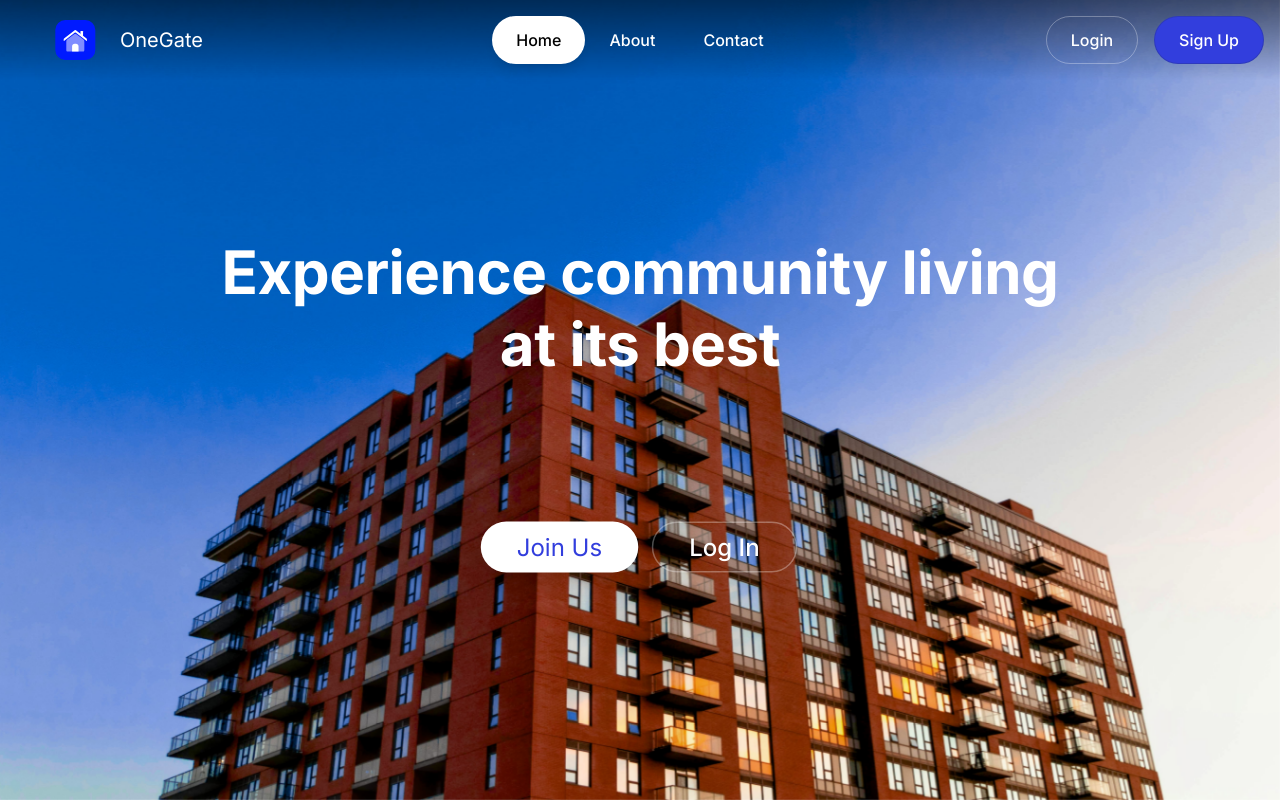
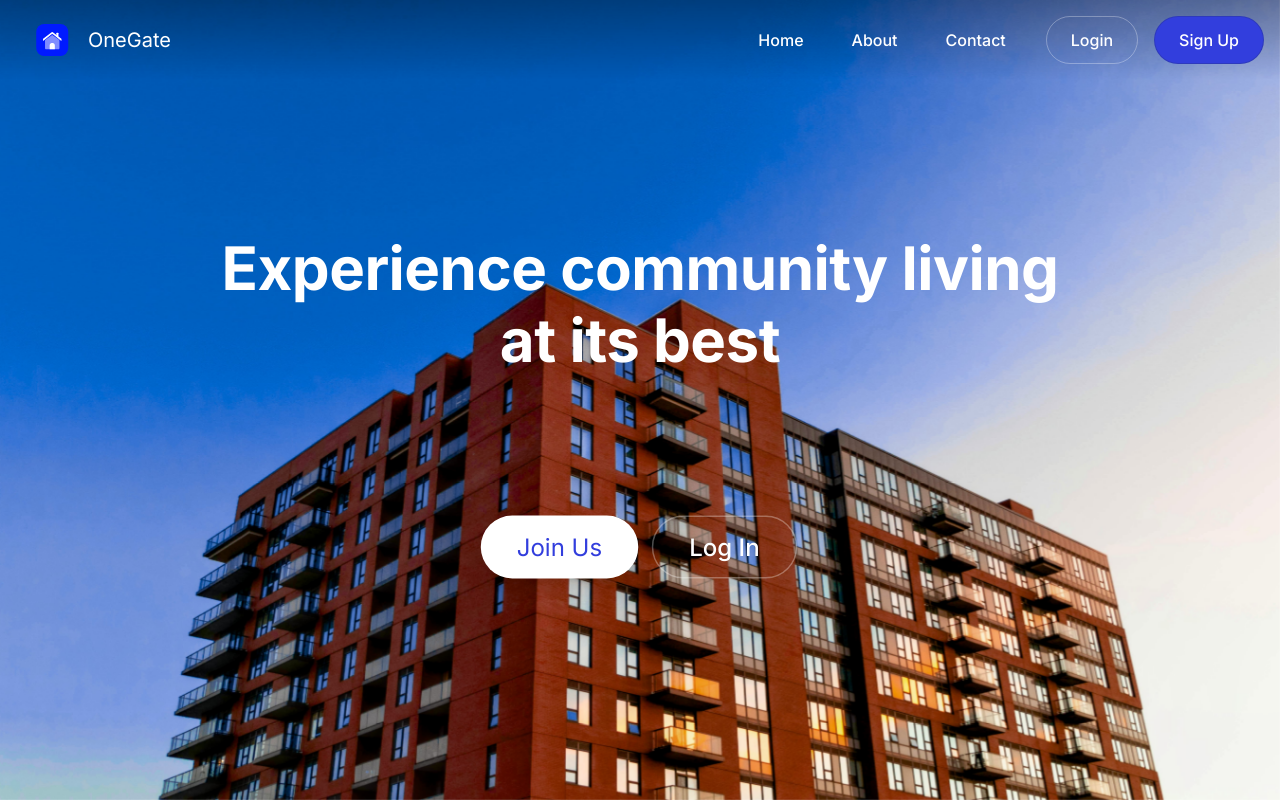
Before and after one commit to SalDev1/IBM_OneGate, a React (Vite) app: page / in a window 1280 px wide. Shown: the top 802 px of the page. Built offline with nearby package versions, Linux system fonts and the light colour scheme.

Commit message:
AppBar Refresh

```diff
--- a/src/components/NavBar.tsx
+++ b/src/components/NavBar.tsx
@@ -1,4 +1,4 @@
-import React from "react";
+import Logo from "../assets/logo.svg";
 import { useLocation } from "react-router-dom";
 import Button from "./button";
 import Header from "../components/header";
@@ -13,35 +13,37 @@ const NavBar = () => {
     { label: "Contact", href: "/contact" },
   ];
 
-  const centerAppBarItems = (
-    <div className="hidden md:flex">
+  const textColor = transparent ? "text-white" : "text-accent";
+
+  const leadingItems = [
+    <Button variant="icon" icon={<img src={Logo} className="h-8" />}>
+      <p className={`text-xl ${textColor}`}>{"OneGate"}</p>
+    </Button>,
+  ];
+
+  const trailingItems = [
+    <div className="hidden md:flex gap-8 mx-8">
       {links.map((link, index) => (
-        <Button href={link.href} key={index} indicateActive>
+        <Button variant="icon" href={link.href} key={index}>
           {link.label}
         </Button>
       ))}
-    </div>
-  );
-
-  const trailingAppBarItems = [
-    <Button href="/login" variant="primary">
+    </div>,
+    <Button href="/login" variant={transparent ? "lightBorder" : undefined}>
+      Login
+    </Button>,
+    <Button href="/login" variant="primary" className="ml-4">
       Sign Up
-    </Button>,
-    <Button href="/login" className={transparent ? "lightBorder" : ""}>
-      Login
     </Button>,
   ];
 
   return (
-    <>
-     <Header
-        transparent={transparent}
-        title="OneGate"
-        centerItems={centerAppBarItems}
-        trailingItems={trailingAppBarItems}
-      />
-    </>
-  )
-}
+    <Header
+      transparent={transparent}
+      leading={leadingItems}
+      trailing={trailingItems}
+    ></Header>
+  );
+};
 
 export default NavBar;
--- a/src/components/button.tsx
+++ b/src/components/button.tsx
@@ -8,7 +8,13 @@ type ButtonProps = {
   indicateActive?: boolean;
 } & React.HTMLAttributes<HTMLButtonElement>;
 
-type ButtonVariant = "primary" | "icon" | "secondary" | "inactive" | "active";
+type ButtonVariant =
+  | "primary"
+  | "icon"
+  | "secondary"
+  | "inactive"
+  | "active"
+  | "lightBorder";
 
 export default function Button({
   variant,
--- a/src/components/header.tsx
+++ b/src/components/header.tsx
@@ -1,55 +1,79 @@
-import { Box, AppBar, Toolbar, IconButton } from "@mui/material";
-import Logo from "../assets/logo.svg";
 import Button from "./button";
-import { useParams } from "react-router-dom";
+import { GrMenu as MenuIcon } from "react-icons/gr";
 
-type ThemedAppBarProps = {
-  title: string;
-  centerItems?: React.ReactNode;
-  trailingItems?: React.ReactNode;
+type AppBarProps = {
+  title?: string;
+  children?: React.ReactNode;
+  leading?: React.ReactNode;
+  trailing?: React.ReactNode;
   transparent?: boolean;
 };
 
-function ButtonToggleMenu() {
-  return <IconButton></IconButton>;
-}
-
-type ButtonHomeProps = { title?: string; transparent?: boolean };
-
-function ButtonHome({ title, transparent }: ButtonHomeProps) {
-  let textStyles =
-    "text-xl hidden md:flex " + (transparent ? "text-white" : "text-[#323EDD]");
-
+function ToggleButton() {
   return (
-    <Button variant="icon" icon={<img src={Logo} />}>
-      <p className={textStyles}>{title}</p>
-    </Button>
+    <Button
+      className="md:hidden"
+      variant="icon"
+      icon={<MenuIcon className="w-6 h-6" />}
+      onClick={() => {}}
+    />
   );
 }
 
-const ThemedAppBar: React.FC<ThemedAppBarProps> = ({
-  title,
-  trailingItems,
-  centerItems,
-  transparent,
-}) => {
+const styles = {
+  header: "flex p-4",
+  aside: "flex flex-grow basis-0 min-w-0",
+  title: "text-xl text-accent",
+  nav: "flex items-center justify-center",
+  section: "flex flex-grow basis-0 min-w-0 justify-end",
+  position: {
+    fixed: "fixed top-0 z-10 w-screen text-white",
+    sticky: "sticky top-0",
+  },
+  background: {
+    material: "backdrop-blur-xl bg-white/60 border-b border-slate-200 shadow",
+    shadow: "bg-gradient-to-b from-black/30 to-black/0",
+  },
+};
 
-  const containerStyles =
-    "top-0 p-4 z-10 w-full grid sm:grid-cols-2 md:grid-cols-3 grid-rows-1 " +
-    (transparent
-      ? "fixed shadow-bg text-white "
-      : "sticky backdrop-blur-xl backdrop-saturate-150 shadow-lg border-b border-slate-300 bg-white/70");
+export default function AppBar(props: AppBarProps) {
+  const positionStyles = props.transparent
+    ? `${styles.position.fixed} ${styles.background.shadow}`
+    : `${styles.position.sticky} ${styles.background.material}`;
 
   return (
-    <header className={containerStyles}>
-      <aside className="flex">
-        <ButtonToggleMenu />
-        <ButtonHome title={title} transparent={transparent} />
+    <header className={`${styles.header} ${positionStyles}`}>
+      <aside className={styles.aside}>
+        <ToggleButton />
+        {props.leading}
+        <p className={styles.title}>{props.title}</p>
       </aside>
-      <nav className="hidden md:flex justify-center ">{centerItems}</nav>
-      <section className="flex gap-4 flex-row-reverse">{trailingItems}</section>
+      <nav className={styles.nav}>{props.children}</nav>
+      <section className={styles.section}>{props.trailing}</section>
     </header>
   );
-};
+}
 
-export default ThemedAppBar;
+// const ThemedAppBar: React.FC<AppBarProps> = ({
+//   title,
+//   trailingItems,
+//   centerItems,
+//   transparent,
+// }) => {
+//   const containerStyles =
+//     "top-0 p-4 z-10 w-full grid sm:grid-cols-2 md:grid-cols-3 grid-rows-1 " +
+//     (transparent
+//       ? "fixed shadow-bg text-white "
+//       : "sticky backdrop-blur-xl backdrop-saturate-150 shadow-lg border-b border-slate-300 bg-white/70");
+
+//   return (
+//     <header className={containerStyles}>
+//       <aside className="flex">
+//         <ButtonToggleMenu />
+//         <ButtonHome title={title} transparent={transparent} />
+//       </aside>
+//       <nav className="hidden md:flex justify-center ">{centerItems}</nav>
+//       <section className="flex gap-4 flex-row-reverse">{trailingItems}</section>
+//     </header>
+//   );
+// };
--- a/src/index.css
+++ b/src/index.css
@@ -14,14 +14,14 @@
 
 button,
 .button {
-  @apply flex p-1 items-center md:px-6 font-medium;
+  @apply flex p-2 items-center px-6 font-medium;
   @apply border border-slate-800/20 hover:bg-slate-800/10;
   @apply rounded-full transition-all;
   &.primary {
     @apply text-white bg-[#323EDD];
   }
   &.icon {
-    @apply border-none md:px-2;
+    @apply border-none px-2;
   }
   &.lightBorder {
     @apply border-white/30;
@@ -55,22 +55,20 @@ button,
   filter: progid:DXImageTransform.Microsoft.gradient(startColorstr="#000000",endColorstr="#000000",GradientType=1);
 }
 
-
 .disabled-link {
   pointer-events: none;
 }
 
-  .MuiPickersCalendarHeader-root.css-1aqny2q-MuiPickersCalendarHeader-root{
+.MuiPickersCalendarHeader-root.css-1aqny2q-MuiPickersCalendarHeader-root {
   background-color: rgb(184, 184, 182);
   min-height: 50px;
-
 }
 
-  .css-83f8i4-MuiDateCalendar-root{
+.css-83f8i4-MuiDateCalendar-root {
   width: 25rem;
 }
 .css-i5q14k-MuiDayCalendar-header {
-    justify-content:space-evenly;
+  justify-content: space-evenly;
 }
 .css-flbe84-MuiDayCalendar-weekContainer {
   justify-content: space-evenly;
```
Lines whose indentation alone changed are shown as unchanged.
